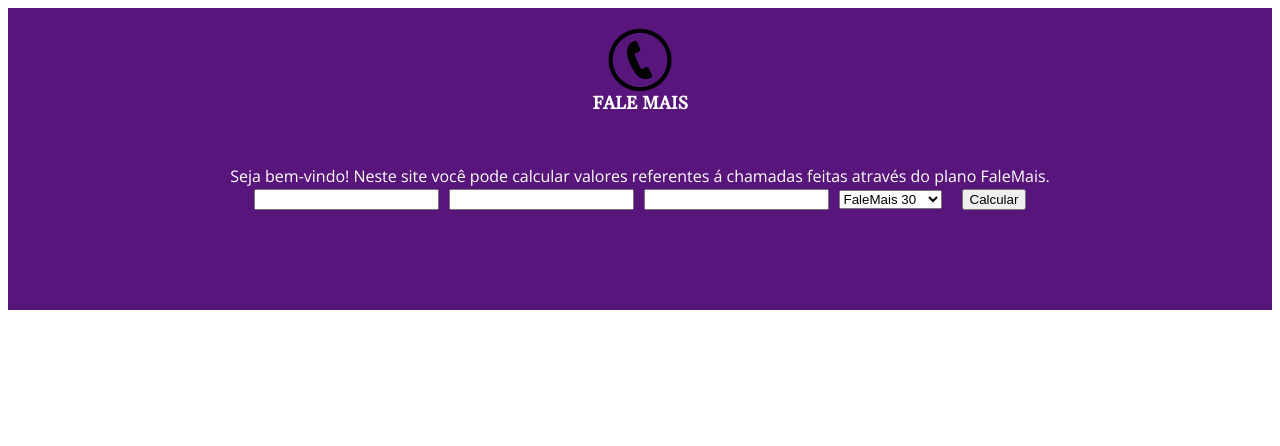
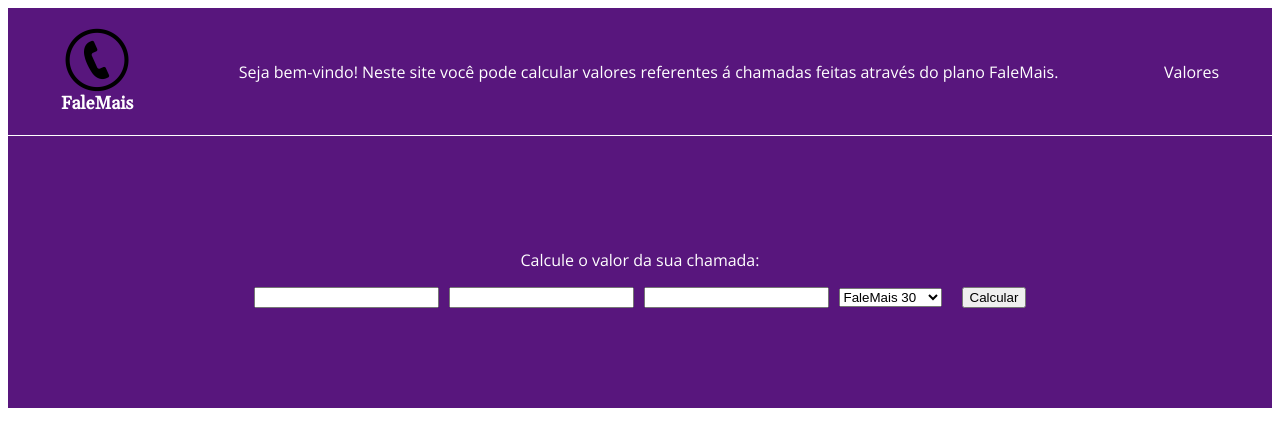
Before and after one commit to rickrd/call-plan, a React (Create React App) app: page / in a window 1280 px wide. Shown: the top 446 px of the page. Built offline with nearby package versions, Linux system fonts and the light colour scheme.

Commit message:
modified logo, header. created call price logic

```diff
--- a/src/components/atoms/Logo.js
+++ b/src/components/atoms/Logo.js
@@ -7,7 +7,6 @@
   flex-direction: column;
   align-items: center;
   justify-content: center;
-  margin-bottom: 50px;
 
   h1 {
     margin: 0;
@@ -21,7 +20,7 @@
   return (
     <LogoWrapper>
       <img src="phone.png" width="64" height="64"></img>
-      <h1>FALE MAIS</h1>
+      <h1>FaleMais</h1>
     </LogoWrapper>
   )
 }
--- a/src/components/molecules/CallForm.js
+++ b/src/components/molecules/CallForm.js
@@ -11,9 +11,11 @@
   flex-direction: column;
   align-items: center;
   justify-content: center;
+  color: #fff;
 
-  @media (min-width: 991px) {
-    flex-direction: row;
+  h2 {
+    font-size: 16px;
+    font-weight: 300;
   }
 
   form input,
@@ -34,29 +36,30 @@
 
   const { from, to, time, plan } = e.target
 
-  const checkFromAndToValue = prices.filter(price => {
+  const priceFound = prices.filter(price => {
     return price.from === from.value && price.to === to.value
   })
 
-  console.log(checkFromAndToValue)
-
-  if (checkFromAndToValue.length <= 0) {
+  if (priceFound.length <= 0) {
     alert('Insira um DDD válido')
     return null
   }
 
-  if (time.value <= plan.value) {
+  if (parseInt(time.value) <= parseInt(plan.value)) {
     withPlan = 0
   } else {
-    withPlan = plan.value - time.value
-    withPlan = withPlan * 1
+    withPlan = (parseInt(time.value) - parseInt(plan.value)) * parseFloat(priceFound[0].price)
   }
+
+  withoutPlan = parseInt(time.value) * parseFloat(priceFound[0].price)
 
   const call = {
     from: from.value,
     to: to.value,
     time: time.value,
-    plan: plan.value
+    plan: plan.value,
+    withPlan: withPlan,
+    withoutPlan: withoutPlan
   }
 
   props.dispatch(addCall(call))
@@ -67,6 +70,7 @@
 const CallForm = props => {
   return (
     <CallFormWrapper>
+      <h2>Calcule o valor da sua chamada:</h2>
       <form
         onSubmit={e => {
           handleFormSubmit(e, props)
--- a/src/components/organisms/Header.js
+++ b/src/components/organisms/Header.js
@@ -7,10 +7,14 @@
 
 const HeaderWrapper = styled.div`
   display: flex;
-  flex-direction: column;
+  flex-direction: row;
   align-items: center;
-  justify-content: center;
+  justify-content: space-around;
   width: 100%;
+  border-bottom: 0.5px solid #fff;
+  color: #fff;
+  padding: 20px;
+  margin-bottom: 100px;
 `
 
 const Header = () => {
@@ -18,6 +22,7 @@
     <HeaderWrapper>
       <Logo></Logo>
       <Description></Description>
+      <div>Valores</div>
     </HeaderWrapper>
   )
 }
--- a/src/components/pages/Home.js
+++ b/src/components/pages/Home.js
@@ -13,7 +13,7 @@
   justify-content: center;
   font-family: 'Open Sans', sans-serif;
   background-color: #58167d;
-  padding: 20px 0 100px 0;
+  padding-bottom: 100px;
 `
 
 const Home = props => {
```
